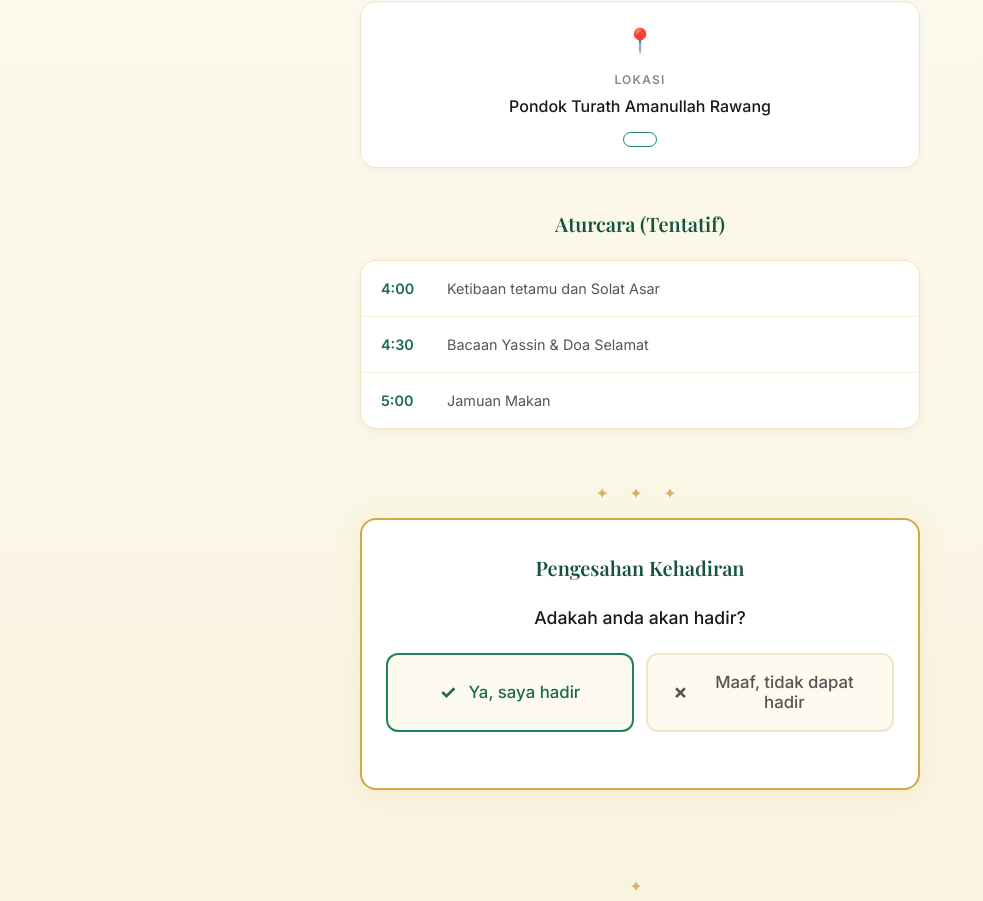
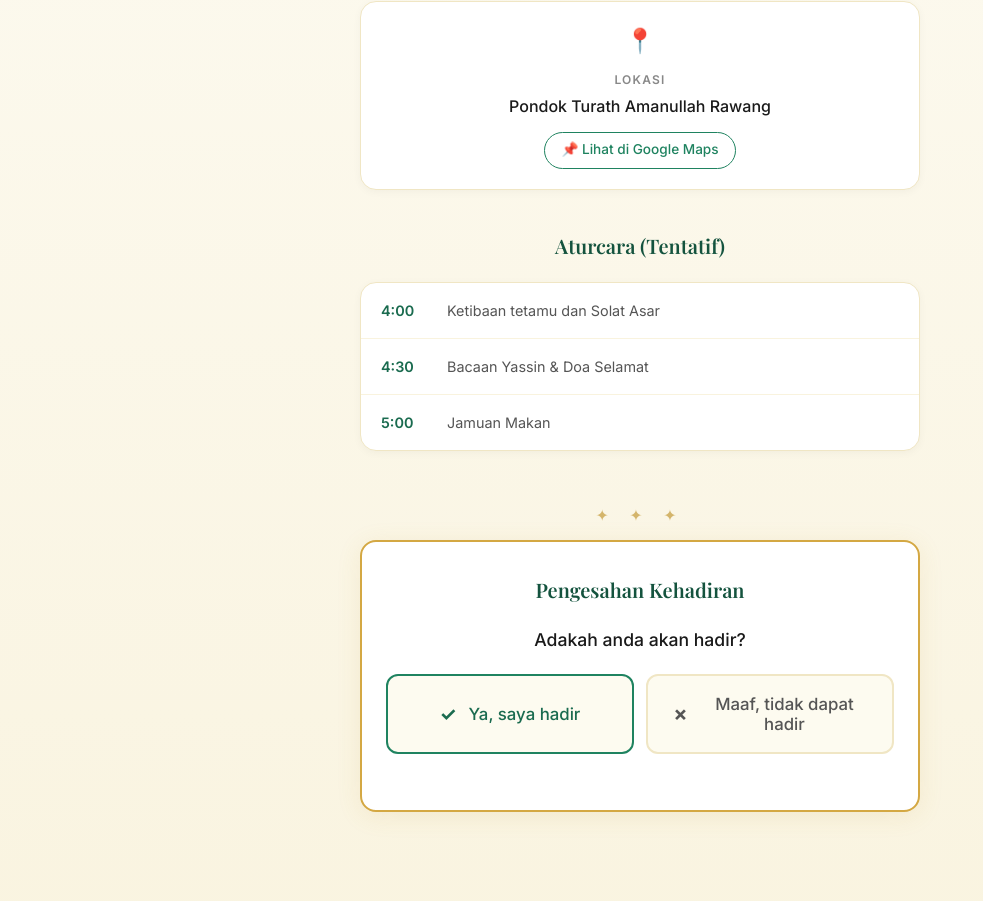
Before and after one commit to mordhioh/MAJLIS, a React (Vite) app: page / in a window 1280 px wide. Shown: the part 838-1739 px from the top of the page, without its empty margins (0-983 px from the left). Built offline with nearby package versions, Linux system fonts and the light colour scheme; no server answers.

Commit message:
fix: restore Google Maps link text

```diff
--- a/src/pages/GuestPage.jsx
+++ b/src/pages/GuestPage.jsx
@@ -86,7 +86,7 @@ export default function GuestPage() {
                 rel="noopener noreferrer"
                 className="maps-link"
               >
-              </a>
+                📌 Lihat di Google Maps              </a>
             )}
           </div>
         </div>
```
